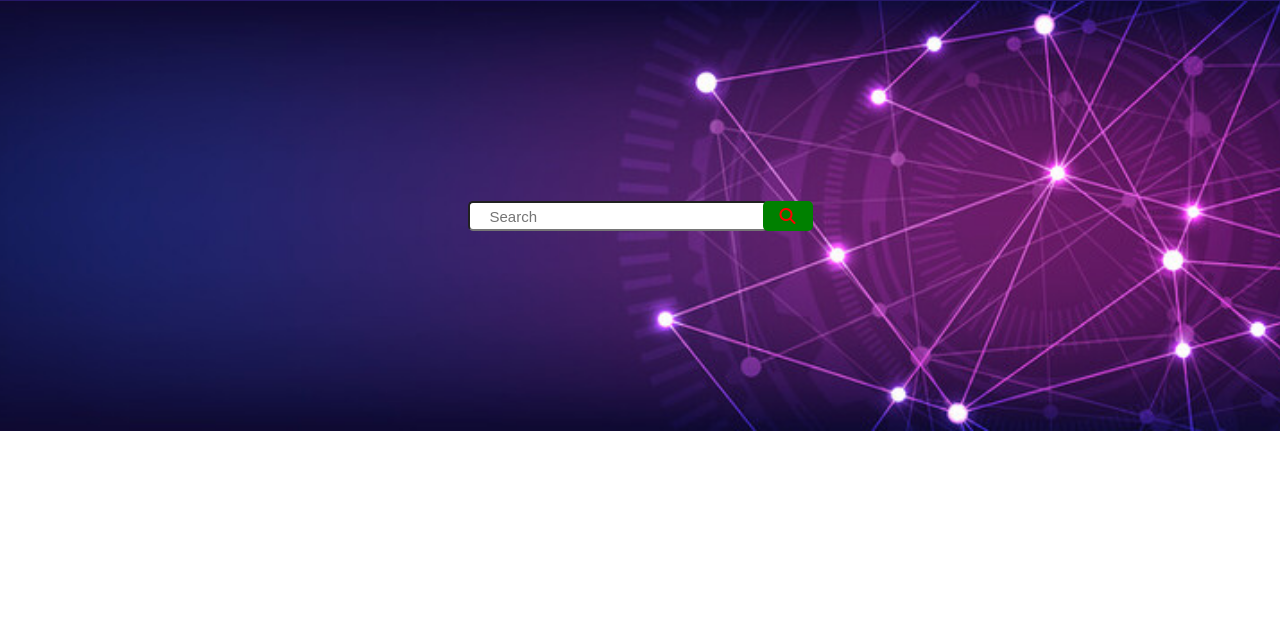
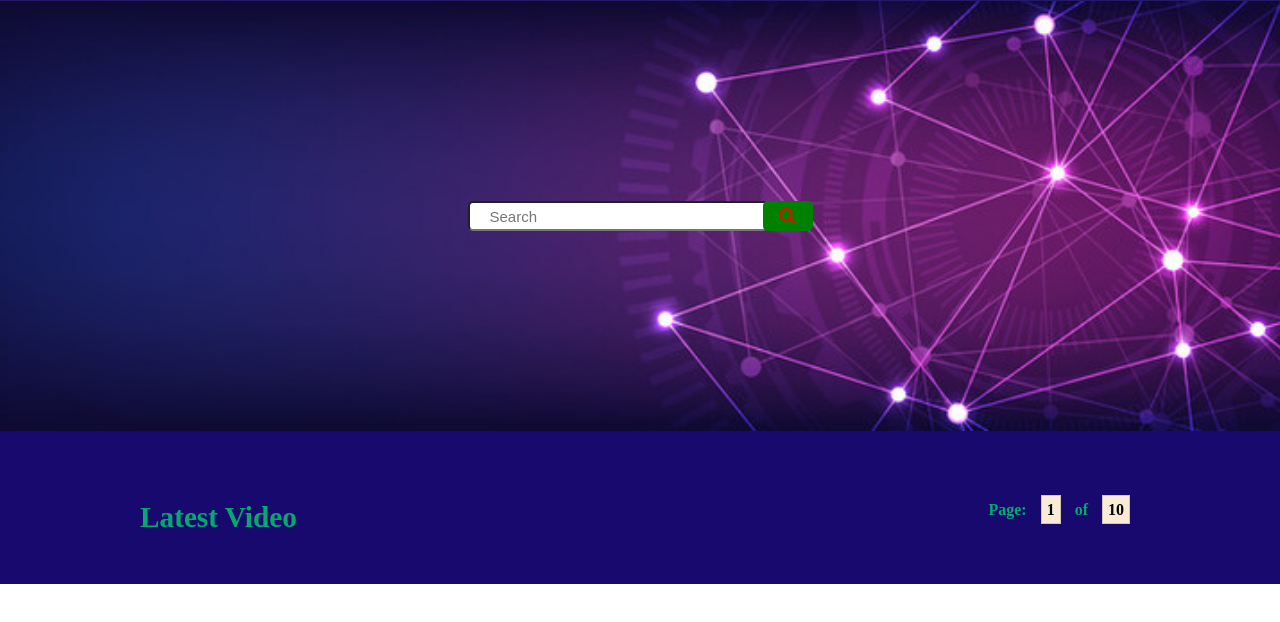
Before and after one commit to AjmalProject/second-project, a plain HTML site: page index.html in a window 1280 px wide. Shown: the part 50-672 px from the top of the page. Drawn offline with Linux system fonts and the light colour scheme.

Commit message:
main section

```diff
--- a/index.html
+++ b/index.html
@@ -38,6 +38,18 @@
         </div>
 
     </header>
+    <main>
+        <div class="main-section">
+            <div class="Latest-video-parent">
+                <div class=" latest-video-text">
+                    <h3>Latest Video</h3>
+                </div>
+                <div class="latest-pages">
+                    <h4>Page: <span>1</span> of <span>10</span></h4>
+                </div>
+            </div>
+        </div>
+    </main>
 
 
 
--- a/style.css
+++ b/style.css
@@ -68,3 +68,34 @@ header{
     font-size: 15px;
     padding: 5px 20px;
 }
+/* main section code start heere */
+main{
+    background-color: #17096e;
+    padding-top: 20px;
+
+}
+.main-section{
+    width: 1000px;
+    margin: auto;
+    padding: 50px 0;
+}
+.Latest-video-parent{
+    display: flex;
+    justify-content: space-between;
+}
+.latest-video-text{
+    color: #04AA6D;
+    font-size: 25px;
+    font-weight: bold;
+}
+.latest-pages{
+    color:#04AA6D;
+}
+.latest-pages span{
+    color: black;
+    background-color: antiquewhite;
+    padding: 5px;
+    margin: 0 10px;
+    border: 1px solid #8080805b;
+    cursor: pointer;
+}
```
